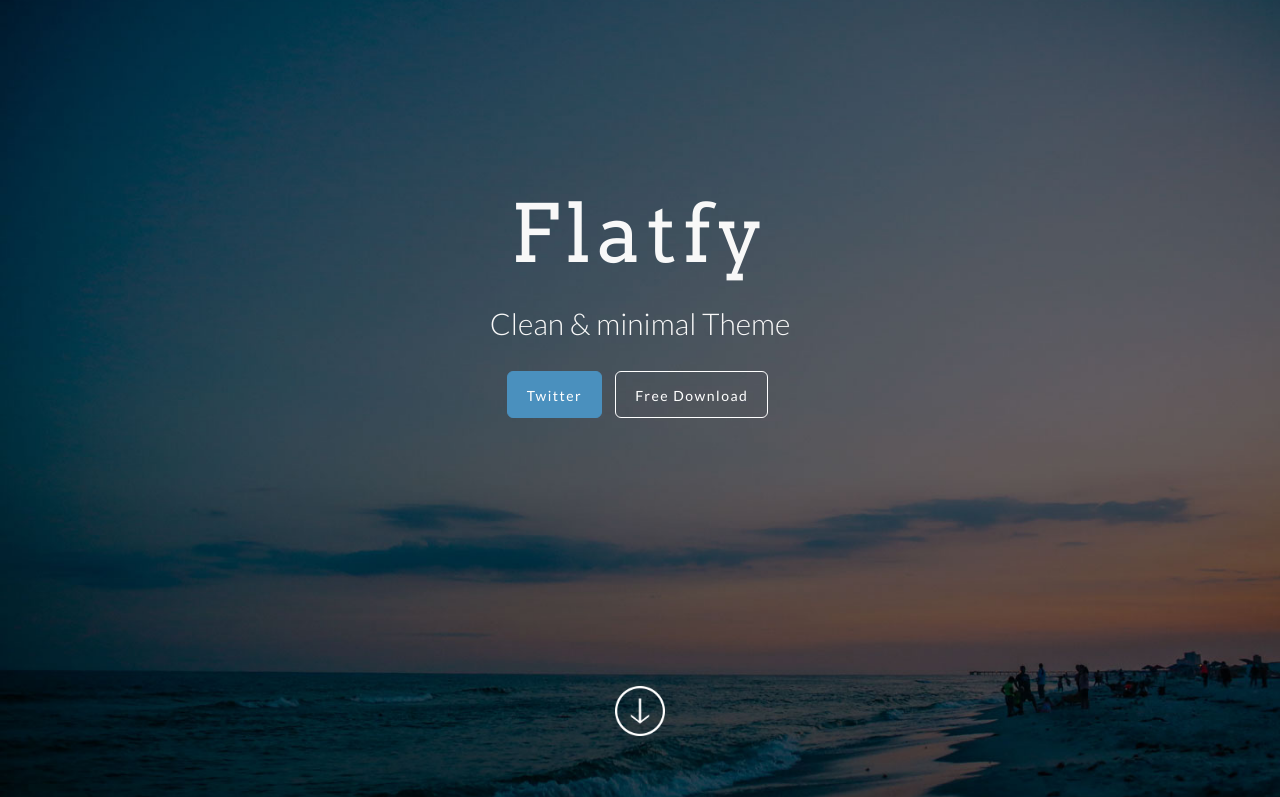
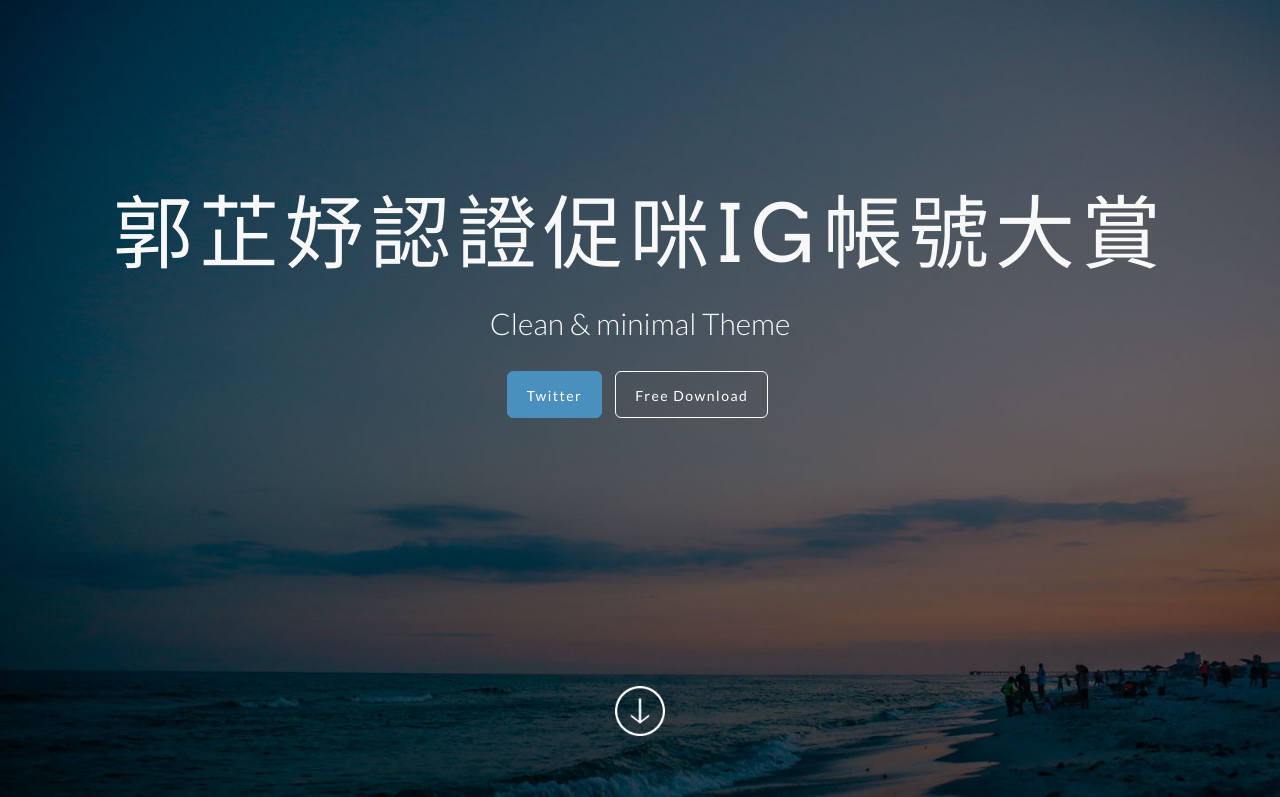
Before and after one commit to ggkuooo/Doi2d2, a plain HTML site: page index.html in a window 1280 px wide. Shown: the top 797 px of the page. Drawn offline with Linux system fonts and the light colour scheme.

Commit message:
Update index html
<title>，<h1>

```diff
--- a/index.html
+++ b/index.html
@@ -4,14 +4,14 @@
 <!--[if IE 7]>    <html class="no-js ie7 oldie" lang="en"> <![endif]-->
 <!--[if IE 8]>    <html class="no-js ie8 oldie" lang="en"> <![endif]-->
 <!--[if IE 9]>    <html class="no-js ie9" lang="en"> <![endif]-->
-<!--[if gt IE 9]><!--> <html> <!--<![endif]-->
+<!--[if gt IE 9]><!--> <html lang="zh-Hant-TW"> <!--<![endif]-->
 <head>
     <meta charset="utf-8">
     <meta name="viewport" content="width=device-width, user-scalable=no, initial-scale=1.0, minimum-scale=1.0, maximum-scale=1.0">
     <meta name="description" content="Flatfy Free Flat and Responsive HTML5 Template ">
     <meta name="author" content="">
 
-    <title>Flatfy – Free Flat and Responsive HTML5 Template</title>
+    <title>貧苦生活裡的一點甜</title>
 
     <!-- Bootstrap core CSS -->
     <link href="css/bootstrap.min.css" rel="stylesheet">
@@ -58,7 +58,7 @@
 	<!-- FullScreen -->
     <div class="intro-header">
 		<div class="col-xs-12 text-center abcen1">
-			<h1 class="h1_home wow fadeIn" data-wow-delay="0.4s">Flatfy</h1>
+			<h1 class="h1_home wow fadeIn" data-wow-delay="0.4s">郭芷妤認證促咪IG帳號大賞</h1>
 			<h3 class="h3_home wow fadeIn" data-wow-delay="0.6s">Clean & minimal Theme</h3>
 			<ul class="list-inline intro-social-buttons">
 				<li><a href="https://twitter.com/galantiandrea" class="btn  btn-lg mybutton_cyano wow fadeIn" data-wow-delay="0.8s"><span class="network-name">Twitter</span></a>
```
